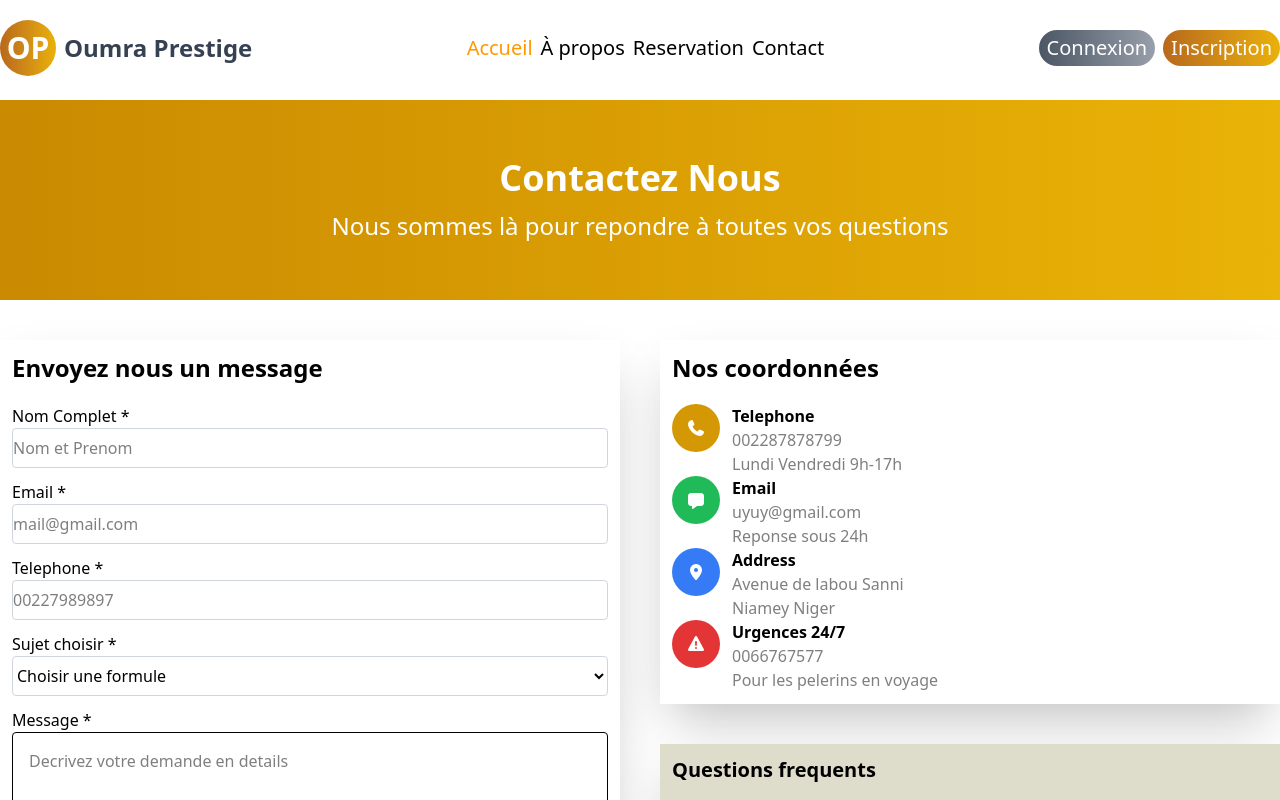
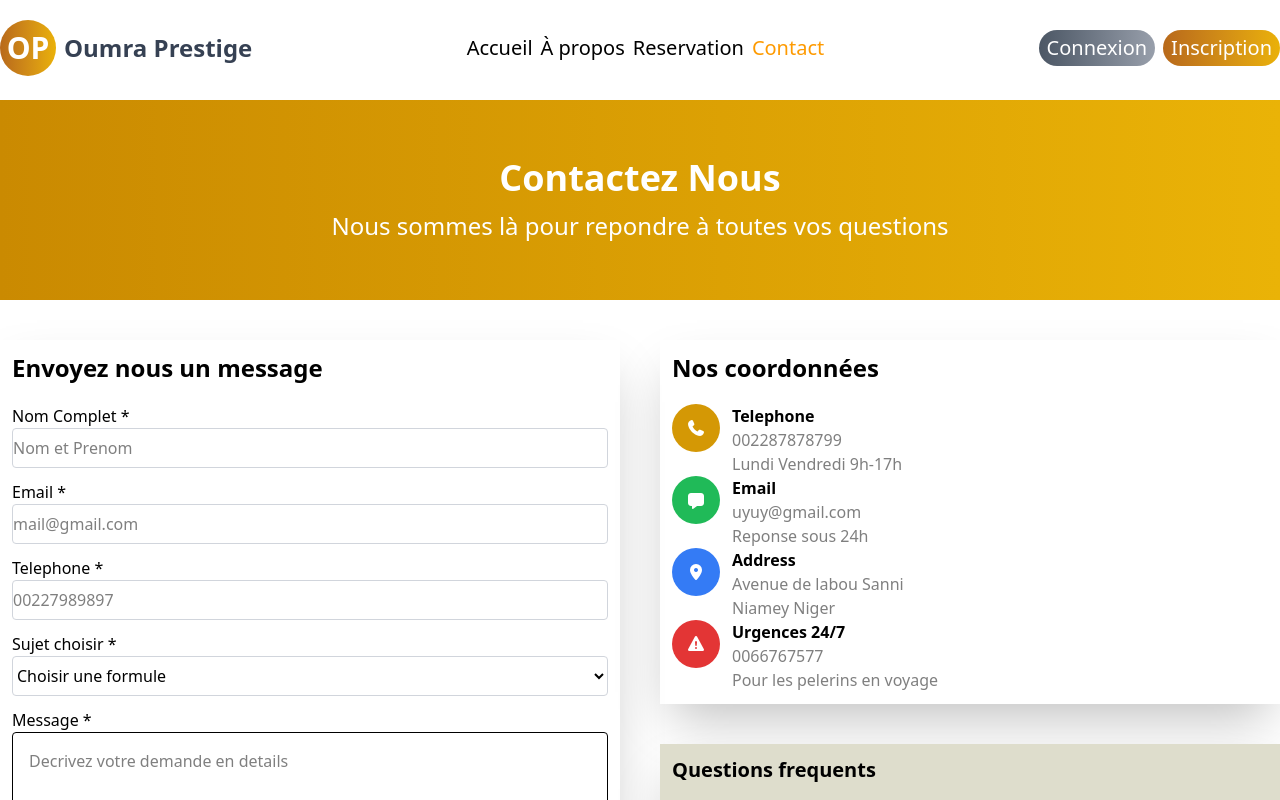
Before and after one commit to Epiphane-code/Oumra-Prestige-Tailwind, a website: page src/pages/contact.html in a window 1280 px wide. Shown: the top 800 px of the page. Drawn offline with Linux system fonts and the light colour scheme.

Commit message:
gh-pages

```diff
--- a/src/pages/contact.html
+++ b/src/pages/contact.html
@@ -21,10 +21,10 @@
             </div>
             <div class="hidden lg:flex">
                 <ul class="flex gap-2 items-center text-xl font-light">
-                    <li class="text-amber-500 cursor-pointer"><a href="./home.html">Accueil</a></li>
+                    <li class="hover:text-amber-500 cursor-pointer"><a href="./home.html">Accueil</a></li>
                     <li class="hover:text-amber-500 cursor-pointer"><a href="./about.html">À propos</a></li>
                     <li class="hover:text-amber-500 cursor-pointer"><a href="./reservation.html">Reservation</a></li>
-                    <li class="hover:text-amber-500 cursor-pointer"><a href="./contact.html">Contact</a></li>
+                    <li class="text-amber-500 cursor-pointer"><a href="./contact.html">Contact</a></li>
                 </ul>
             </div>
             <div class="hidden lg:flex gap-2 items-center">
```
